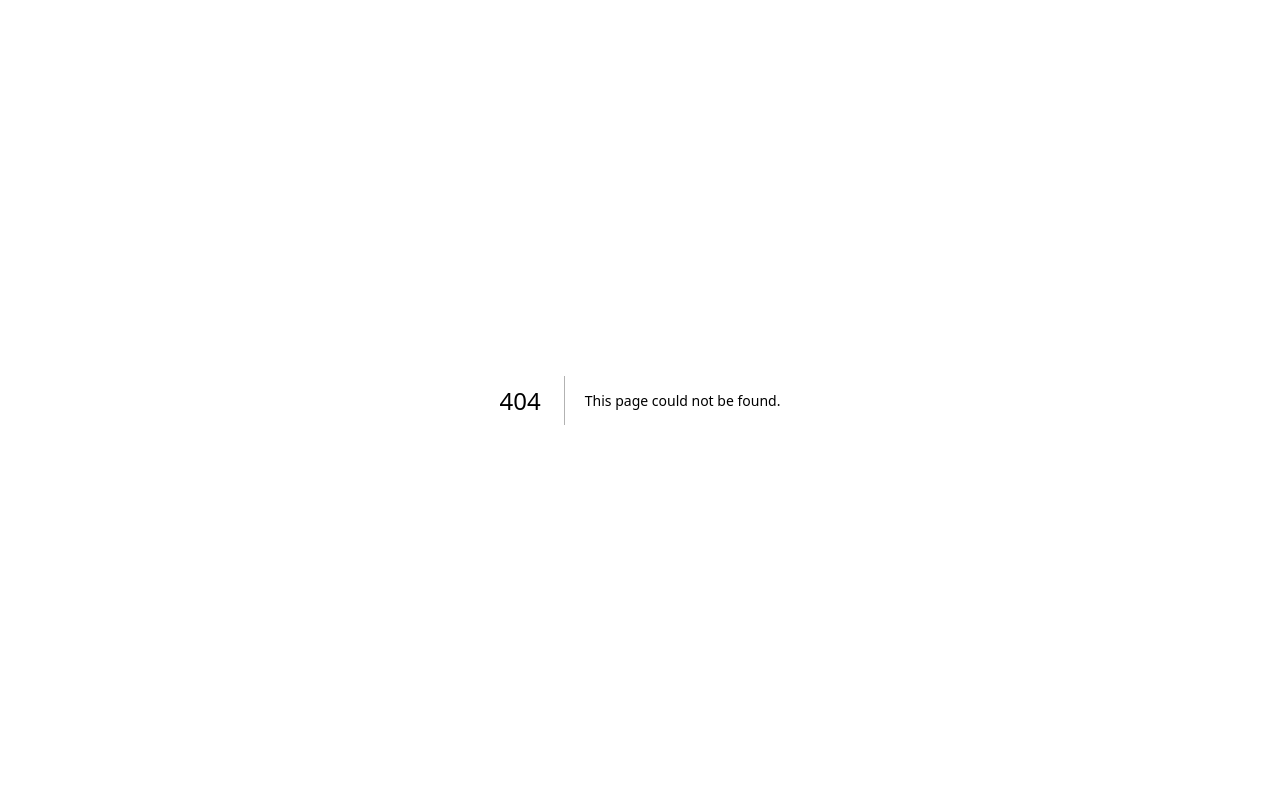
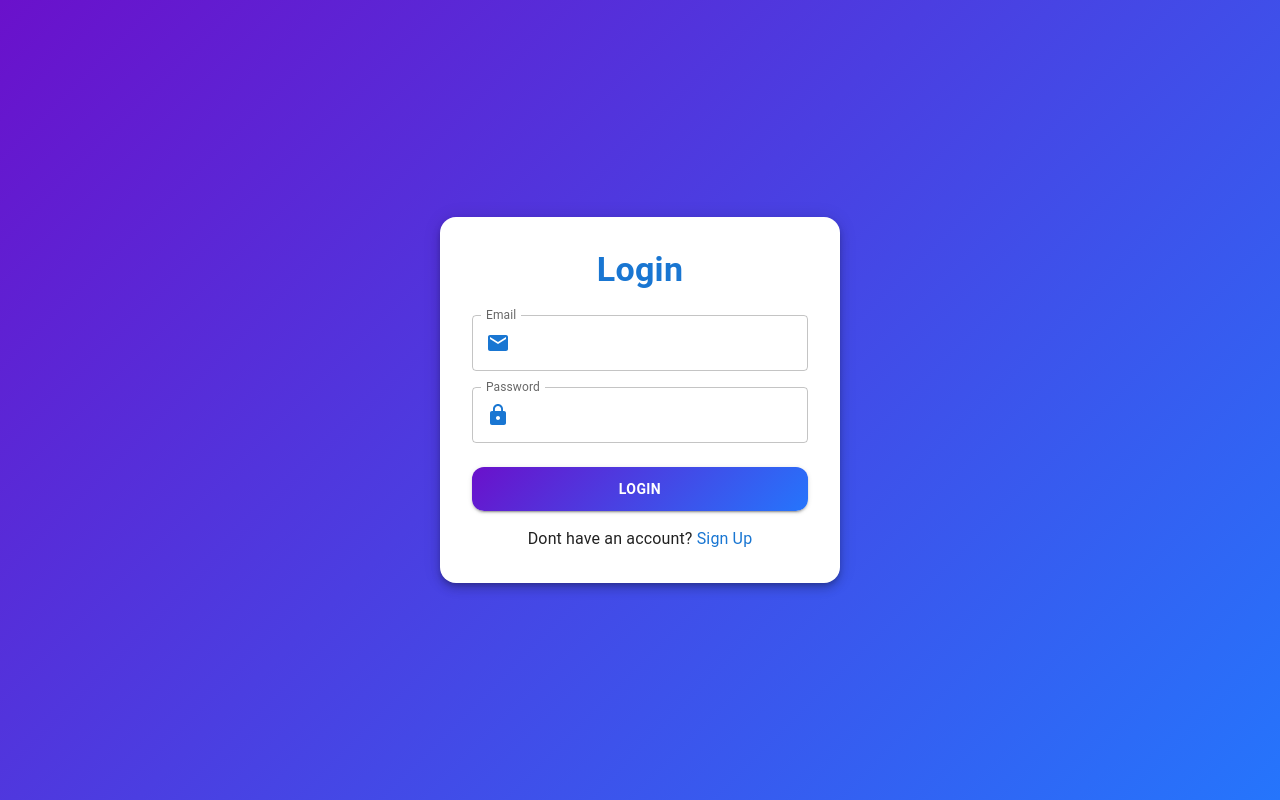
Before and after one commit to jaydeep2311/event-task, a Next.js app: page /login in a window 1280 px wide. Before the commit this address had no page. Built offline with nearby package versions, Linux system fonts and the light colour scheme.

Commit message:
feat:Added Login and Signup page

```diff
--- /dev/null
+++ b/src/app/login/page.tsx
@@ -0,0 +1,7 @@
+'use client'
+import ValidatedForm from '@/components/ValidatedForm'
+import { loginSchema } from '@/utils/validationSchema'
+
+export default function LoginPage() {
+  return <ValidatedForm validationSchema={loginSchema} />
+}
--- /dev/null
+++ b/src/components/ValidatedForm.tsx
@@ -0,0 +1,191 @@
+'use client'
+
+import { useFormik } from 'formik'
+import {
+  TextField,
+  Button,
+  Box,
+  Typography,
+  Paper,
+  InputAdornment,
+  Link,
+} from '@mui/material'
+import { AccountCircle, Email, Lock } from '@mui/icons-material'
+import { useRouter } from 'next/navigation'
+
+interface ValidatedFormProps {
+  isSignup?: boolean
+  // eslint-disable-next-line @typescript-eslint/no-explicit-any
+  validationSchema: any
+}
+
+const ValidatedForm = ({
+  isSignup = false,
+  validationSchema,
+}: ValidatedFormProps) => {
+  const router = useRouter()
+
+  const formik = useFormik({
+    initialValues: { name: '', email: '', password: '' },
+    validationSchema,
+    onSubmit: (values) => {
+      if (isSignup) {
+        localStorage.setItem('user', JSON.stringify(values))
+        alert('Signup successful! Please login.')
+        router.push('/login')
+      } else {
+        const storedUser = localStorage.getItem('user')
+        if (storedUser) {
+          const user = JSON.parse(storedUser)
+          if (
+            user.email === values.email &&
+            user.password === values.password
+          ) {
+            localStorage.setItem('isLoggedIn', 'true')
+            router.push('/dashboard')
+          } else {
+            alert('Invalid email or password')
+          }
+        } else {
+          alert('No user found. Please sign up first.')
+        }
+      }
+    },
+  })
+
+  return (
+    <Box
+      sx={{
+        minHeight: '100vh',
+        display: 'flex',
+        alignItems: 'center',
+        justifyContent: 'center',
+        background: 'linear-gradient(135deg, #6a11cb 0%, #2575fc 100%)',
+        p: 2,
+      }}
+    >
+      <Paper
+        elevation={6}
+        sx={{
+          p: 4,
+          maxWidth: 400,
+          width: '100%',
+          borderRadius: 4,
+          backgroundColor: '#fff',
+        }}
+      >
+        <Typography
+          variant='h4'
+          mb={3}
+          textAlign='center'
+          fontWeight='bold'
+          color='primary'
+        >
+          {isSignup ? 'Sign Up' : 'Login'}
+        </Typography>
+
+        <form onSubmit={formik.handleSubmit}>
+          {isSignup && (
+            <Box mb={2}>
+              <TextField
+                fullWidth
+                label='Name'
+                name='name'
+                value={formik.values.name}
+                onChange={formik.handleChange}
+                onBlur={formik.handleBlur}
+                error={formik.touched.name && Boolean(formik.errors.name)}
+                helperText={formik.touched.name && formik.errors.name}
+                InputProps={{
+                  startAdornment: (
+                    <InputAdornment position='start'>
+                      <AccountCircle color='primary' />
+                    </InputAdornment>
+                  ),
+                }}
+              />
+            </Box>
+          )}
+
+          <Box mb={2}>
+            <TextField
+              fullWidth
+              label='Email'
+              name='email'
+              value={formik.values.email}
+              onChange={formik.handleChange}
+              onBlur={formik.handleBlur}
+              error={formik.touched.email && Boolean(formik.errors.email)}
+              helperText={formik.touched.email && formik.errors.email}
+              InputProps={{
+                startAdornment: (
+                  <InputAdornment position='start'>
+                    <Email color='primary' />
+                  </InputAdornment>
+                ),
+              }}
+            />
+          </Box>
+
+          <Box mb={3}>
+            <TextField
+              fullWidth
+              type='password'
+              label='Password'
+              name='password'
+              value={formik.values.password}
+              onChange={formik.handleChange}
+              onBlur={formik.handleBlur}
+              error={formik.touched.password && Boolean(formik.errors.password)}
+              helperText={formik.touched.password && formik.errors.password}
+              InputProps={{
+                startAdornment: (
+                  <InputAdornment position='start'>
+                    <Lock color='primary' />
+                  </InputAdornment>
+                ),
+              }}
+            />
+          </Box>
+
+          <Button
+            fullWidth
+            variant='contained'
+            type='submit'
+            sx={{
+              py: 1.2,
+              borderRadius: 3,
+              fontWeight: 'bold',
+              background: 'linear-gradient(135deg, #6a11cb 0%, #2575fc 100%)',
+              '&:hover': {
+                background: 'linear-gradient(135deg, #5a0eb8 0%, #1e63d9 100%)',
+              },
+            }}
+          >
+            {isSignup ? 'Sign Up' : 'Login'}
+          </Button>
+        </form>
+
+        <Typography mt={2} textAlign='center'>
+          {isSignup ? (
+            <>
+              Already have an account?{' '}
+              <Link href='/login' underline='hover'>
+                Login
+              </Link>
+            </>
+          ) : (
+            <>
+              Dont have an account?{' '}
+              <Link href='/signup' underline='hover'>
+                Sign Up
+              </Link>
+            </>
+          )}
+        </Typography>
+      </Paper>
+    </Box>
+  )
+}
+
+export default ValidatedForm
--- /dev/null
+++ b/src/utils/validationSchema.ts
@@ -0,0 +1,12 @@
+import * as Yup from 'yup';
+
+export const signupSchema = Yup.object({
+  name: Yup.string().required('Name is required').min(3, 'Must be at least 3 characters'),
+  email: Yup.string().email('Invalid email').required('Email is required'),
+  password: Yup.string().min(6, 'Must be at least 6 characters').required('Password is required'),
+});
+
+export const loginSchema = Yup.object({
+  email: Yup.string().email('Invalid email').required('Email is required'),
+  password: Yup.string().required('Password is required'),
+});
```
Also changed, not shown: src/app/signup/page.tsx (added, +7 -0 lines).
